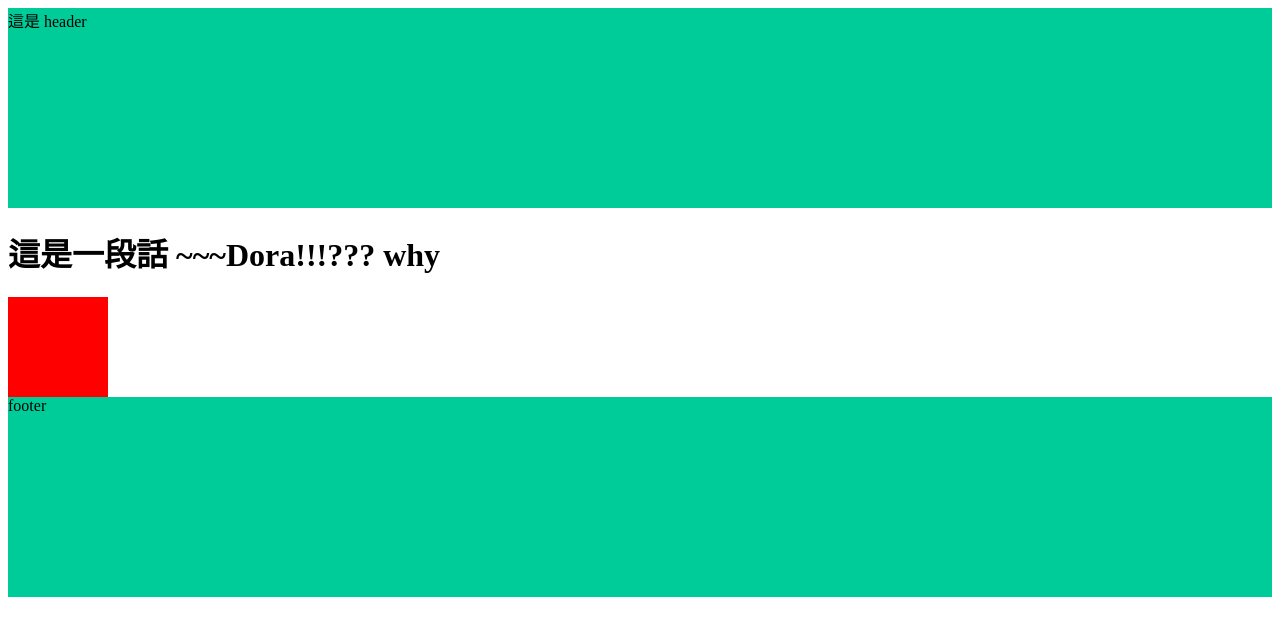
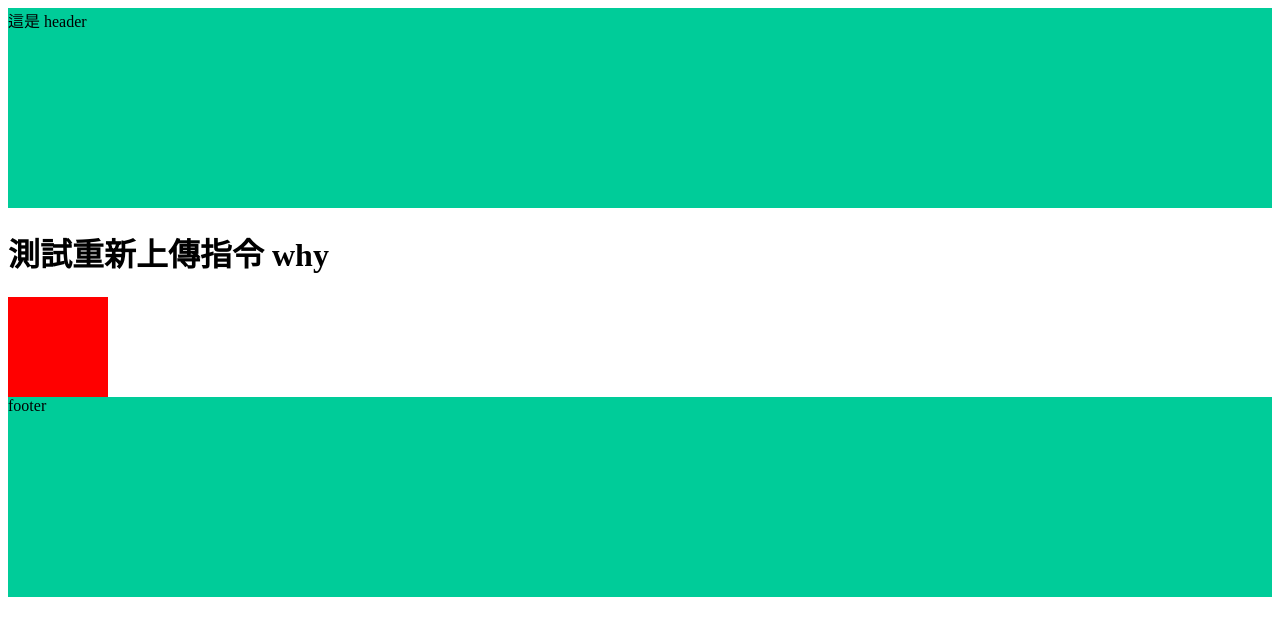
Before and after one commit to flyingtrista/new, a plain HTML site: page index.html in a window 1280 px wide. Drawn offline with Linux system fonts and the light colour scheme.

Commit message:
Update 2022-09-14T02:34:04.560Z

```diff
--- a/index.html
+++ b/index.html
@@ -16,7 +16,7 @@
 
 
 <h1>
-  這是一段話 ~~~Dora!!!???
+  測試重新上傳指令
   why
 </h1>
 
```
